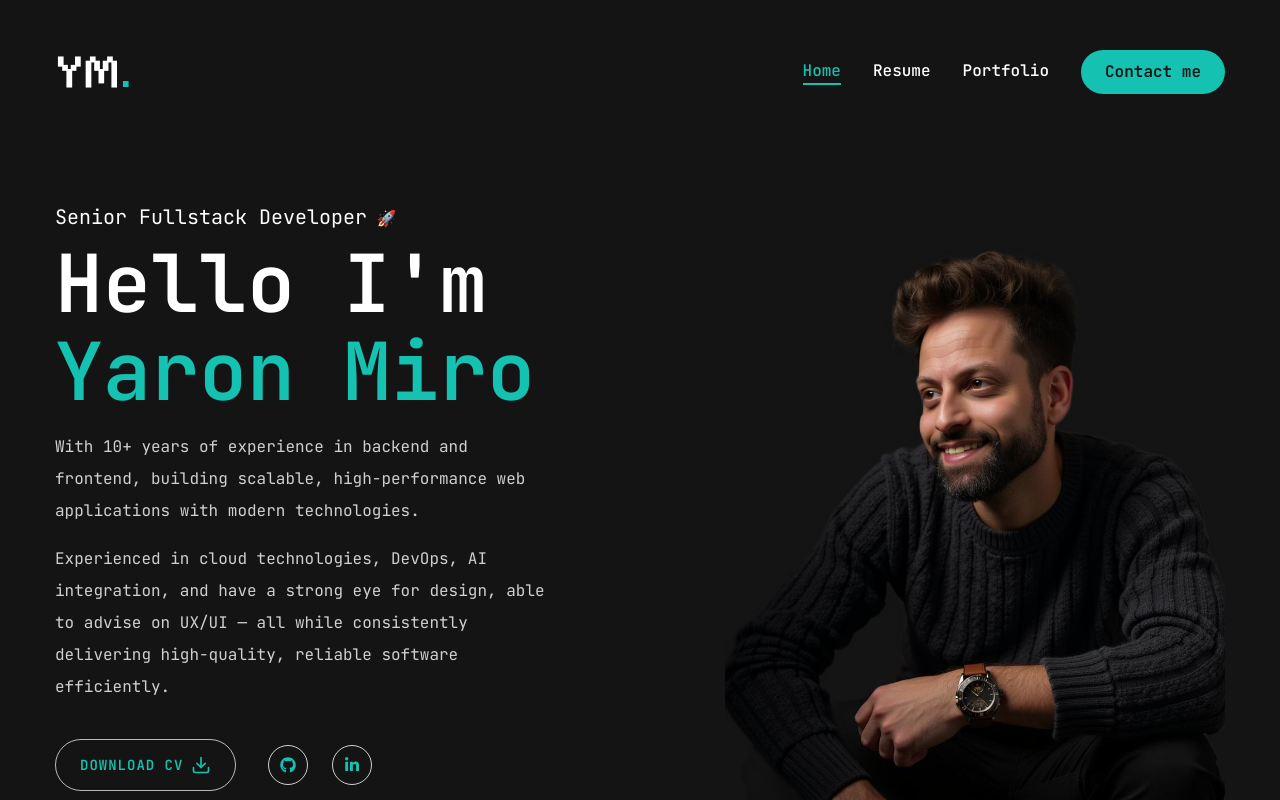
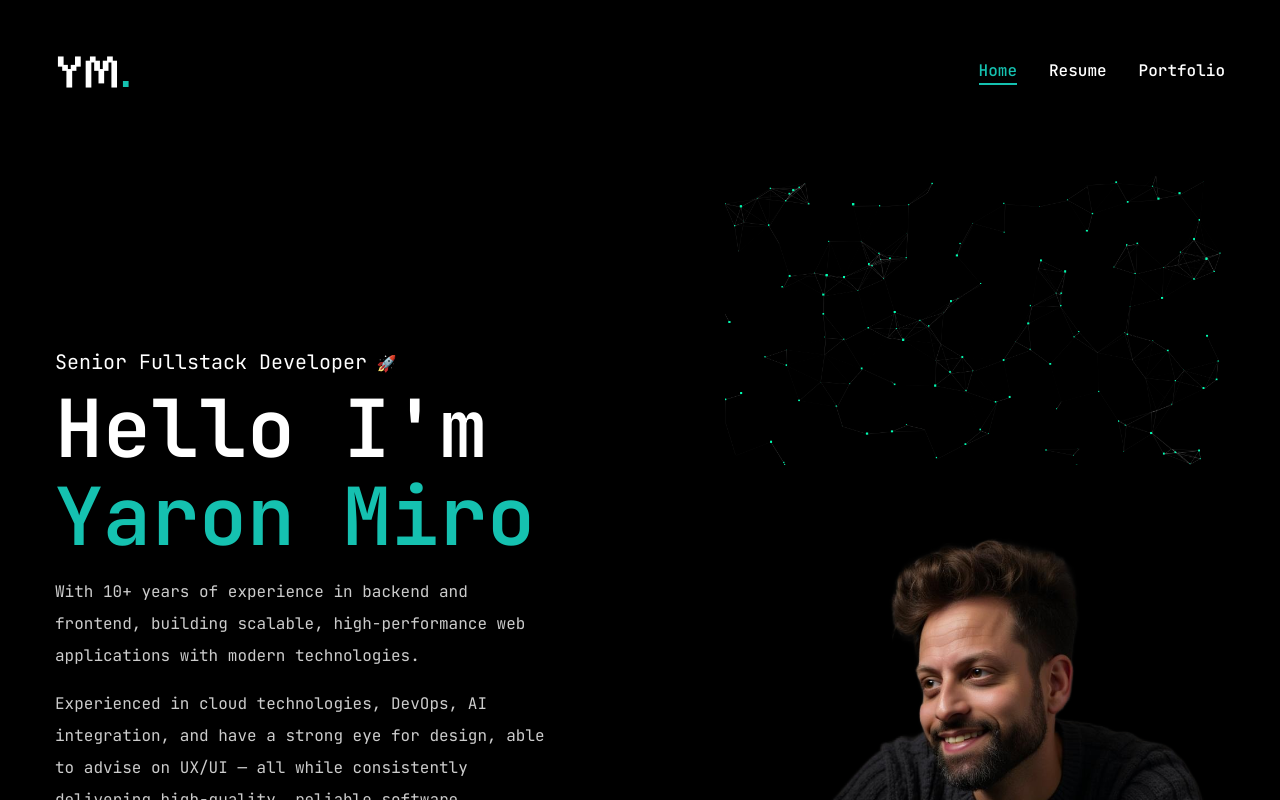
Before and after one commit to YaronMiro/ym-website, a Next.js app: page / in a window 1280 px wide. Shown: the top 800 px of the page. Built offline with nearby package versions, Linux system fonts and the light colour scheme.

Commit message:
adding basic particles design

```diff
--- a/app/globals.css
+++ b/app/globals.css
@@ -19,7 +19,7 @@
 
     --popover-foreground: 222.2 84% 4.9%;
 
-    --primary: 240 3% 8%;
+    --primary: 0 0% 0%;
 
     --primary-foreground: 240 3% 13%;
 
--- a/app/page.tsx
+++ b/app/page.tsx
@@ -1,13 +1,10 @@
+import React from "react";
+import Image from 'next/image'
+import { FiDownload } from "react-icons/fi";
 import Social from "@/components/Social";
 import { Button } from "@/components/ui/button";
-import React from "react";
-import Image from 'next/image'
-
+import BackgroundParticles from "@/components/BackgroundParticles";
 import heroImage from '@/public/hero-image-2.png'
-
-
-
-import { FiDownload } from "react-icons/fi";
 
 const Home: React.FC = () => {
   return (
@@ -42,7 +39,8 @@ const Home: React.FC = () => {
               </div>
             </div>
           </div>
-          <div>
+          <div className="relative">
+            <BackgroundParticles />
             <Image
               src={heroImage}
               width={500}
--- /dev/null
+++ b/components/BackgroundParticles.tsx
@@ -0,0 +1,23 @@
+import * as React from "react"
+import Image from 'next/image'
+import pDemo from '@/public/p-demo.png'
+
+interface BackgroundParticlesProps {
+    className?: string;
+    iconStyles?: string;
+}
+
+
+const BackgroundParticles: React.FC<BackgroundParticlesProps> = ({ className }) => {
+    return (
+        <Image
+            className={` ${className}`}
+            src={pDemo}
+            width={500}
+            height={500}
+            alt="Image of Yaron Miro"
+        />
+    );
+};
+
+export default BackgroundParticles;
--- a/components/Header.tsx
+++ b/components/Header.tsx
@@ -16,9 +16,9 @@ const Header: React.FC = () => {
                 {/* Desktop nav & Contact me button */}
                <div className="hidden xl:flex items-center gap-8">
                     <Nav />
-                    <Link href="/contact">
+                    {/* <Link href="/contact">
                         <Button>Contact me</Button>
-                    </Link>
+                    </Link> */}
                </div>
 
                 {/* Mobile nav */}
--- a/components/Social.tsx
+++ b/components/Social.tsx
@@ -23,7 +23,8 @@ const Social: React.FC<SocialProps> = ({ className, iconStyles }) => {
                         <Link
                             key={id}
                             href={path}
-                            className={`flex justify-center items-center border border-white/80 rounded-full w-10 h-10 text-accent text-base hover:bg-accent hover:text-primary hover:border-accent hover:transition-all duration-500 ${iconStyles}`}
+                            className={`flex justify-center items-center rounded-full w-10 h-10 bg-white/80 text-primary text-base hover:text-primary hover:bg-accent-hover ${iconStyles}`}
+
                         >
                             {icon}
                         </Link>
--- a/components/ui/button.tsx
+++ b/components/ui/button.tsx
@@ -11,7 +11,7 @@ const buttonVariants = cva(
       variant: {
         default: "bg-accent text-primary hover:bg-accent-hover",
         primary: "bg-primary text-white",
-        outline: "border border-white/70 bg-transparent text-accent hover:bg-accent-hover hover:text-primary hover:border-accent",
+        outline: "border border-accent bg-transparent text-accent hover:bg-accent-hover hover:text-primary hover:border-accent-hover",
       },
       size: {
         default: "h-[44px] px-6",
```
Also changed, not shown: public/p-demo.png (added).
